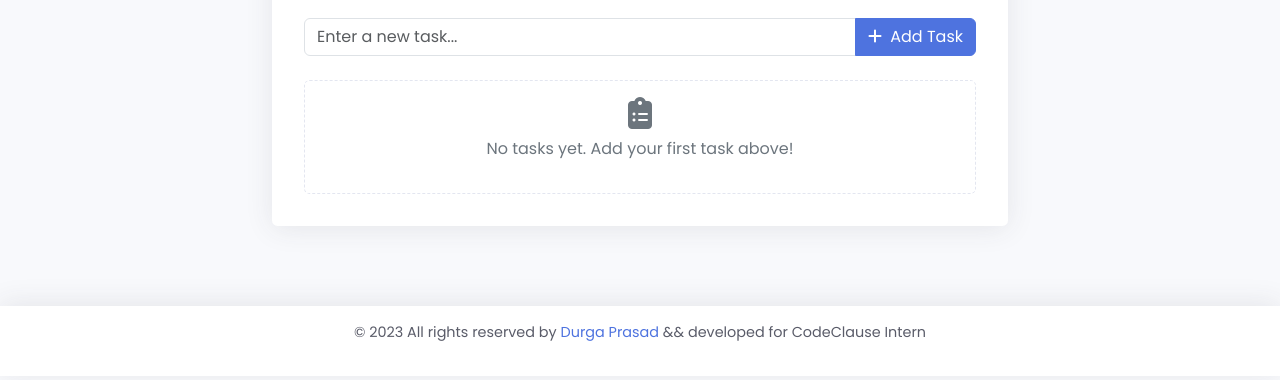
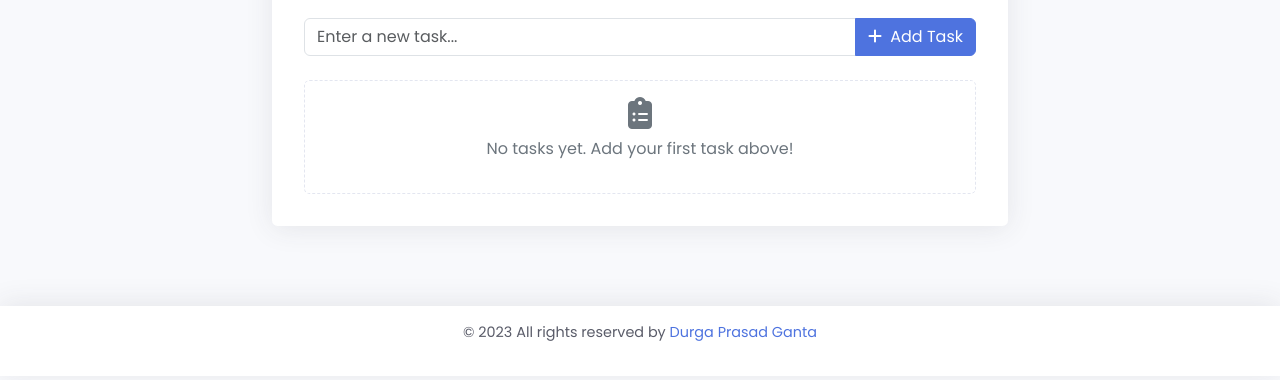
Before and after one commit to 20a31a05a6/To-do-List, a plain HTML site: page index.html in a window 1280 px wide. Shown: the part 174-554 px from the top of the page. Drawn offline with nearby package versions, Linux system fonts and the light colour scheme.

Commit message:
Update index.html

```diff
--- a/index.html
+++ b/index.html
@@ -234,7 +234,7 @@
             <div class="row">
                 <div class="col-md-12 text-center">
                     <p class="copyright_text">
-                        © 2023 All rights reserved by <a href="https://www.linkedin.com/in/dpprasad/">Durga Prasad</a> && developed for CodeClause Intern
+                        © 2023 All rights reserved by <a href="https://www.linkedin.com/in/dpprasad/">Durga Prasad Ganta</a>
                     </p>
                 </div>
             </div>
```
